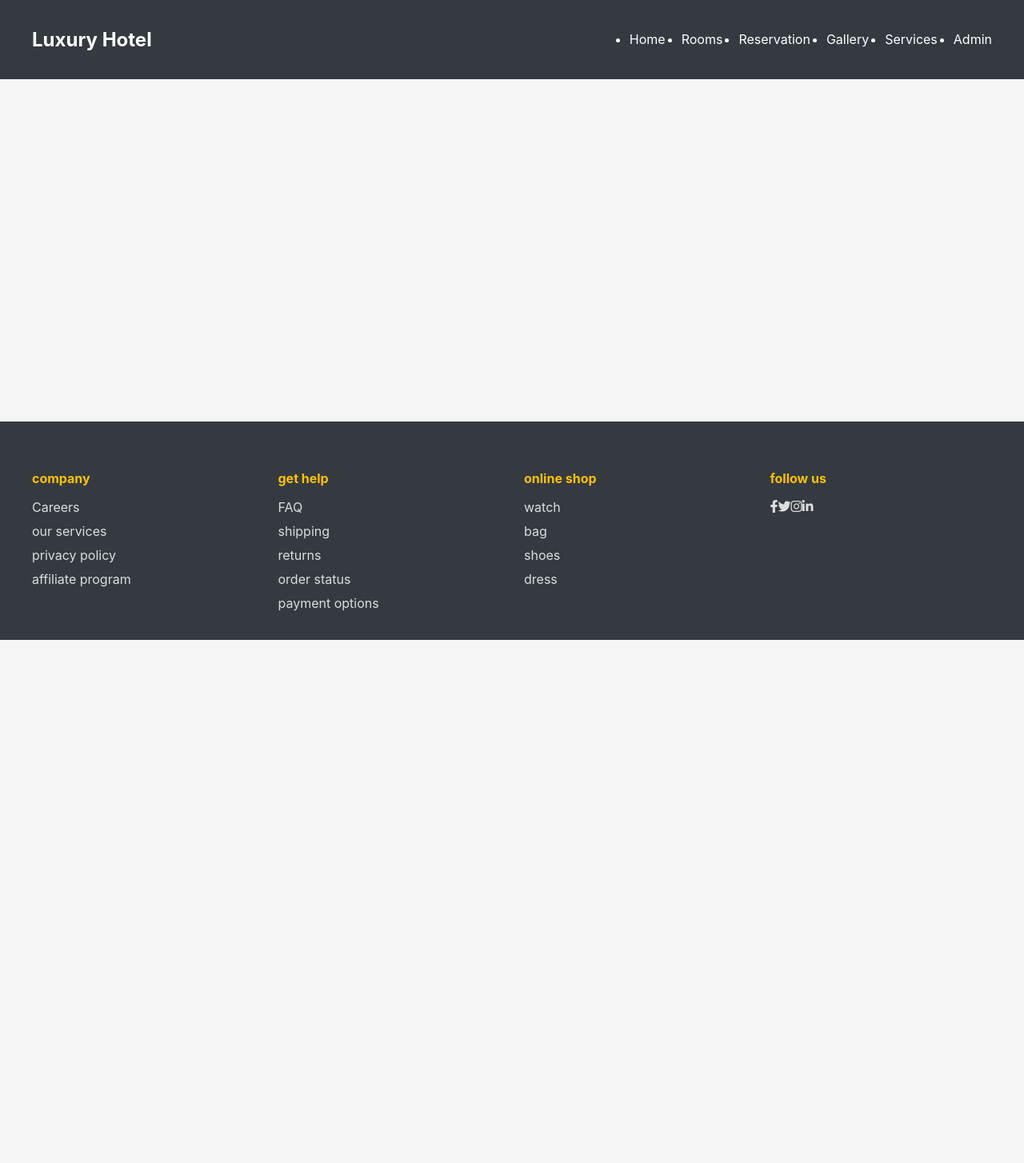
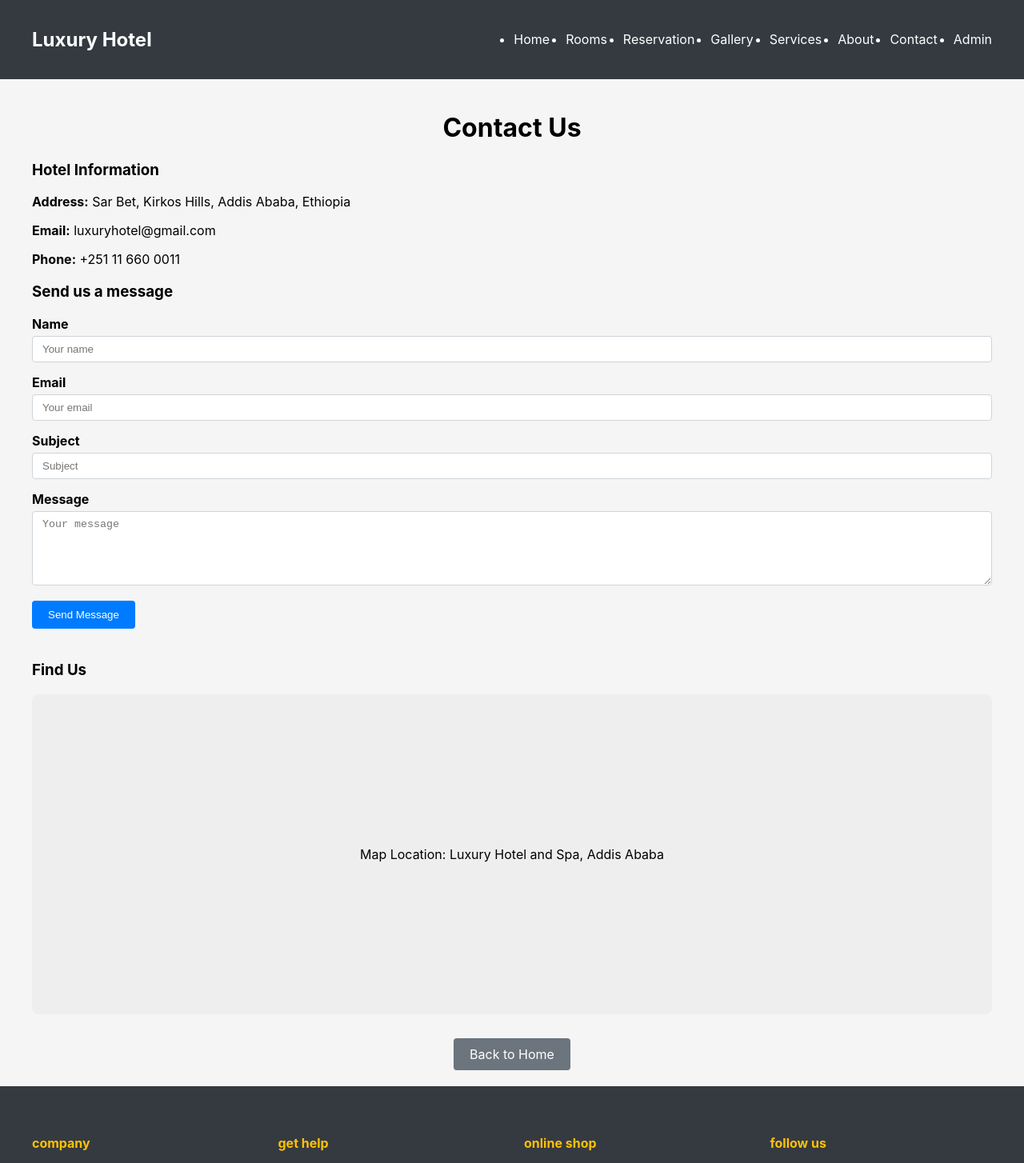
Before and after one commit to devasol/Hotel-Reservation-Management-System, a React (Create React App) app in the folder hotel-booking-app/: page /contact in a window 1280 px wide. Shown: the top 1454 px of the page at 80% size. Before the commit the page ends 800 px from the top, so only its background shows below. Built offline with nearby package versions, Linux system fonts and the light colour scheme; no server answers.

Commit message:
Add Contact page and update navigation

```diff
--- a/hotel-booking-app/src/App.tsx
+++ b/hotel-booking-app/src/App.tsx
@@ -11,6 +11,7 @@ import Admin from './components/Admin';
 import Services from './components/Services';
 import Gallery from './components/Gallery';
 import About from './components/About';
+import Contact from './components/Contact';
 import './styles/App.css';
 
 function App() {
@@ -29,6 +30,7 @@ function App() {
               <Route path="/services" element={<Services />} />
               <Route path="/gallery" element={<Gallery />} />
               <Route path="/about" element={<About />} />
+              <Route path="/contact" element={<Contact />} />
             </Routes>
           </main>
           <Footer />
--- /dev/null
+++ b/hotel-booking-app/src/components/Contact.tsx
@@ -0,0 +1,67 @@
+import React from 'react';
+import { Link } from 'react-router-dom';
+
+const Contact: React.FC = () => {
+  return (
+    <div className="container">
+      <h1 className="text-center">Contact Us</h1>
+
+      <div className="contact-info">
+        <div className="contact-details">
+          <h3>Hotel Information</h3>
+          <p><strong>Address:</strong> Sar Bet, Kirkos Hills, Addis Ababa, Ethiopia</p>
+          <p><strong>Email:</strong> luxuryhotel@gmail.com</p>
+          <p><strong>Phone:</strong> +251 11 660 0011</p>
+        </div>
+
+        <div className="contact-form">
+          <h3>Send us a message</h3>
+          <form>
+            <div className="form-group">
+              <label className="form-label">Name</label>
+              <input type="text" className="form-control" placeholder="Your name" />
+            </div>
+
+            <div className="form-group">
+              <label className="form-label">Email</label>
+              <input type="email" className="form-control" placeholder="Your email" />
+            </div>
+
+            <div className="form-group">
+              <label className="form-label">Subject</label>
+              <input type="text" className="form-control" placeholder="Subject" />
+            </div>
+
+            <div className="form-group">
+              <label className="form-label">Message</label>
+              <textarea className="form-control" rows={5} placeholder="Your message"></textarea>
+            </div>
+
+            <button type="submit" className="btn btn-primary">Send Message</button>
+          </form>
+        </div>
+      </div>
+
+      <div className="map-section" style={{ marginTop: '40px' }}>
+        <h3>Find Us</h3>
+        <div style={{
+          width: '100%',
+          height: '400px',
+          backgroundColor: '#eee',
+          display: 'flex',
+          alignItems: 'center',
+          justifyContent: 'center',
+          borderRadius: '8px'
+        }}>
+          <span>Map Location: Luxury Hotel and Spa, Addis Ababa</span>
+        </div>
+      </div>
+
+      <div className="text-center" style={{ marginTop: '30px' }}>
+        <Link to="/" className="btn btn-secondary">Back to Home</Link>
+      </div>
+    </div>
+  );
+};
+
+export default Contact;
--- a/hotel-booking-app/src/components/Header.tsx
+++ b/hotel-booking-app/src/components/Header.tsx
@@ -13,6 +13,8 @@ const Header: React.FC = () => {
             <li><Link to="/reservation" className="nav-link">Reservation</Link></li>
             <li><Link to="/gallery" className="nav-link">Gallery</Link></li>
             <li><Link to="/services" className="nav-link">Services</Link></li>
+            <li><Link to="/about" className="nav-link">About</Link></li>
+            <li><Link to="/contact" className="nav-link">Contact</Link></li>
             <li><Link to="/admin" className="nav-link">Admin</Link></li>
           </ul>
         </nav>
```
